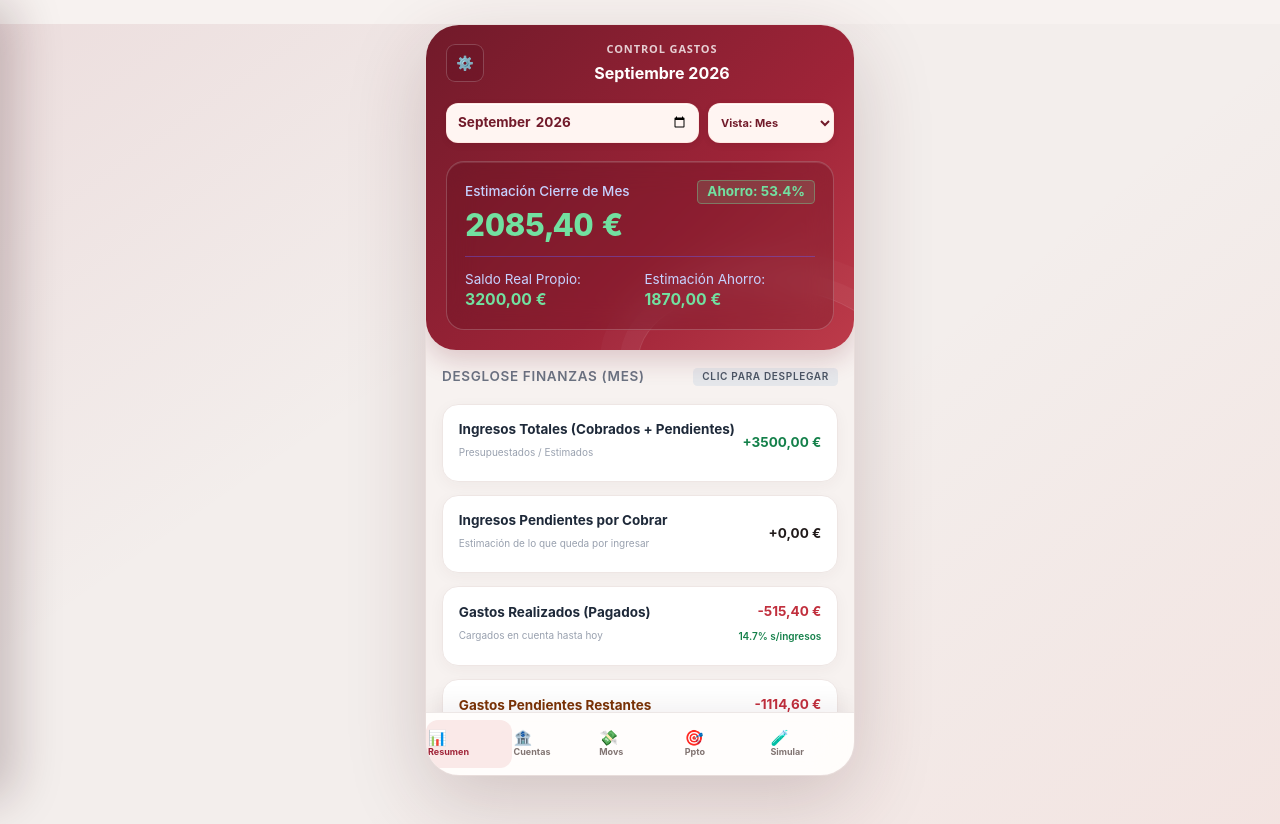
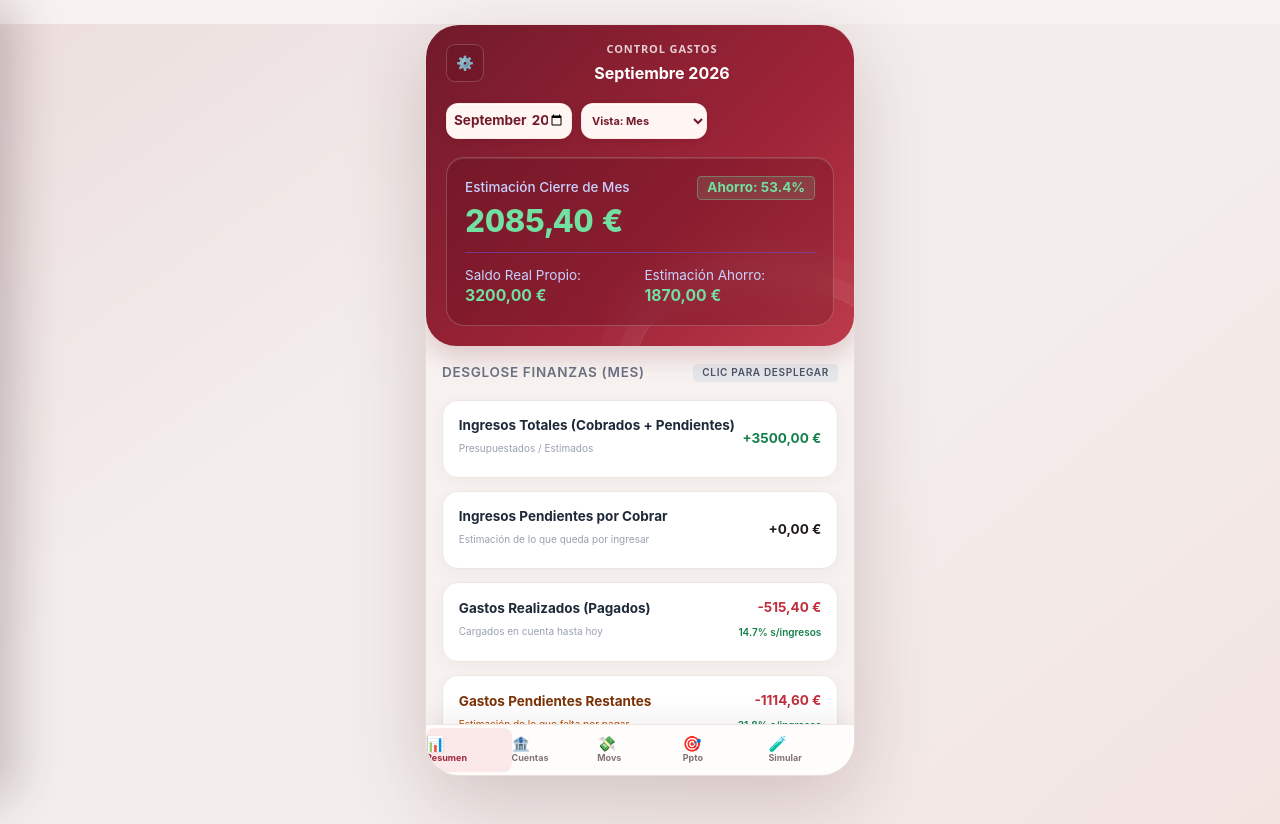
Before and after one commit to pablovin21/finanzas_pwa_v2, a website built with Vite: page index.html in a window 1280 px wide. Built offline with nearby package versions, Linux system fonts and the light colour scheme.

Commit message:
Mejora selectores menu movil

```diff
--- a/src/style.css
+++ b/src/style.css
@@ -413,11 +413,11 @@ body {
 }
 
 .app-container > header .period-controls input[type="month"] {
-  flex: 1 1 0;
-  width: 1%;
-  min-width: 0;
-  height: 40px;
-  padding-inline: 10px;
+  flex: 0 0 126px;
+  width: 126px;
+  min-width: 126px;
+  height: 36px;
+  padding-inline: 6px;
   color: var(--app-red-dark);
   color-scheme: light;
   accent-color: var(--app-coral);
@@ -432,8 +432,8 @@ body {
 .app-container > header .period-controls select {
   flex: 0 0 126px;
   width: 126px;
-  height: 40px;
-  padding-inline: 8px;
+  height: 36px;
+  padding-inline: 6px;
   color: var(--app-red-dark);
   font-size: 11px;
   font-weight: 700;
@@ -508,7 +508,8 @@ body {
   flex: 0 0 auto;
   width: 100%;
   box-sizing: border-box;
-  padding: 7px max(0px, env(safe-area-inset-left)) max(7px, env(safe-area-inset-bottom)) max(0px, env(safe-area-inset-right));
+  gap: 0;
+  padding: 3px max(0px, env(safe-area-inset-left)) max(3px, env(safe-area-inset-bottom)) max(0px, env(safe-area-inset-right));
   border-top: 1px solid rgba(80, 42, 42, 0.1);
   border-bottom: 0;
   background: rgba(255, 253, 252, 0.94);
@@ -523,14 +524,14 @@ body {
   gap: 2px;
   flex: 1 1 0;
   min-width: 0;
-  min-height: 48px;
-  padding: 7px 2px;
+  min-height: 44px;
+  padding: 5px 0;
   color: #817472;
   font-size: 9px;
   font-weight: 650;
   line-height: 1.2;
   border-bottom-width: 0 !important;
-  border-radius: 12px;
+  border-radius: 8px;
   transition: color 160ms ease, background-color 160ms ease;
 }
 
```
